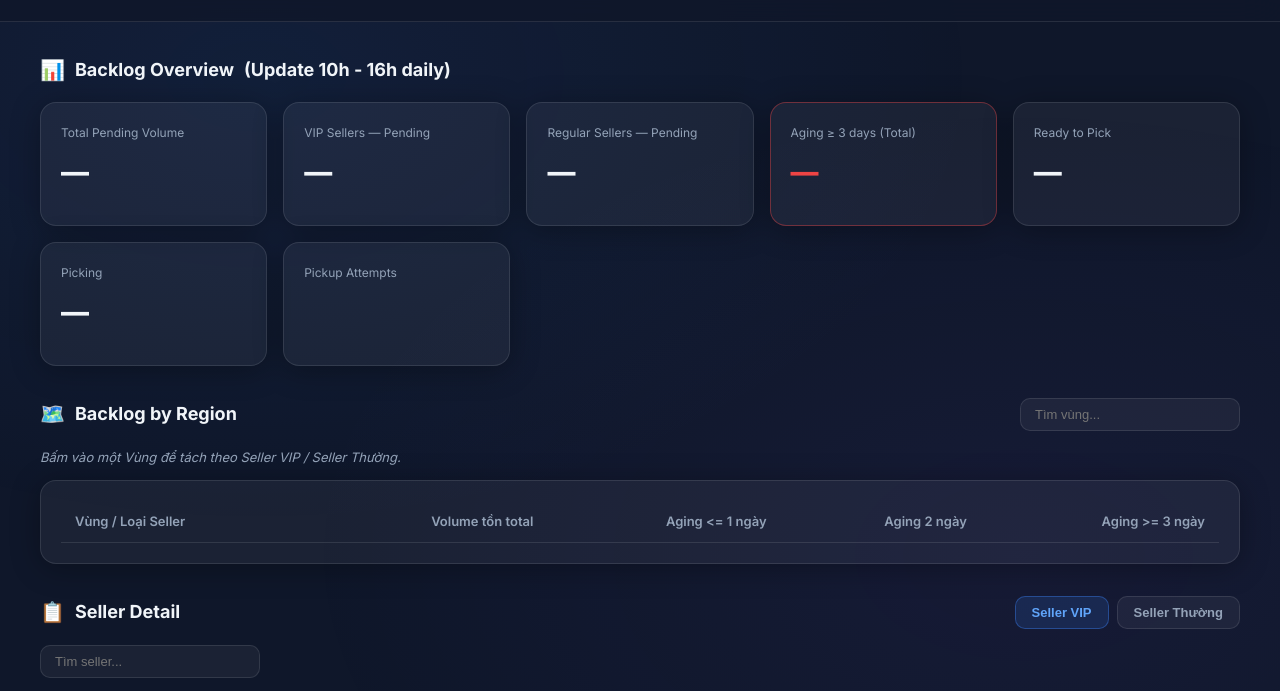
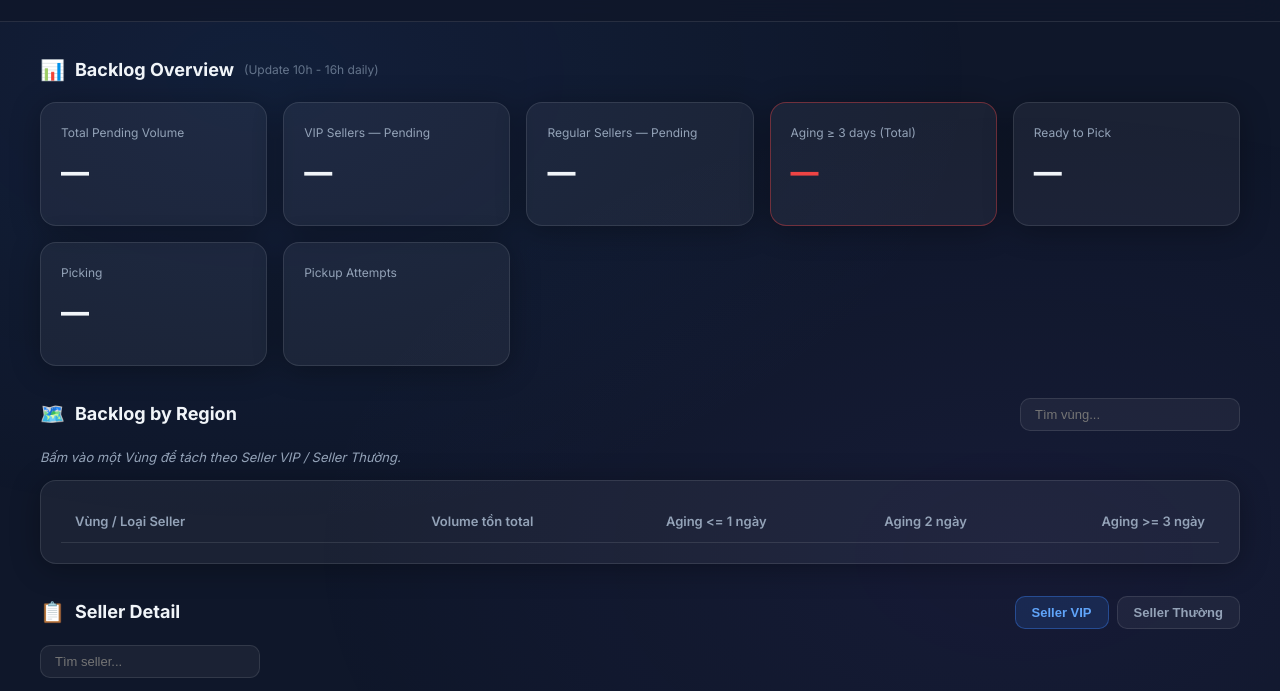
Before and after one commit to Myletuyen/Report-Pickup, a website: page index.html in a window 1280 px wide. Shown: the part 85-776 px from the top of the page. Drawn offline with Linux system fonts and the light colour scheme; no server answers.

Commit message:
Update index.css

```diff
--- a/index.css
+++ b/index.css
@@ -93,6 +93,7 @@ body::before {
 }
 .section-title { font-size: 18px; font-weight: 700; display: flex; align-items: center; gap: 10px; }
 .section-icon { font-size: 20px; }
+.section-note { font-size: 12px; font-weight: 400; color: var(--text-muted); }
 
 .hint-text { font-size: 13px; color: var(--text-secondary); margin-bottom: 12px; font-style: italic; }
 
```
